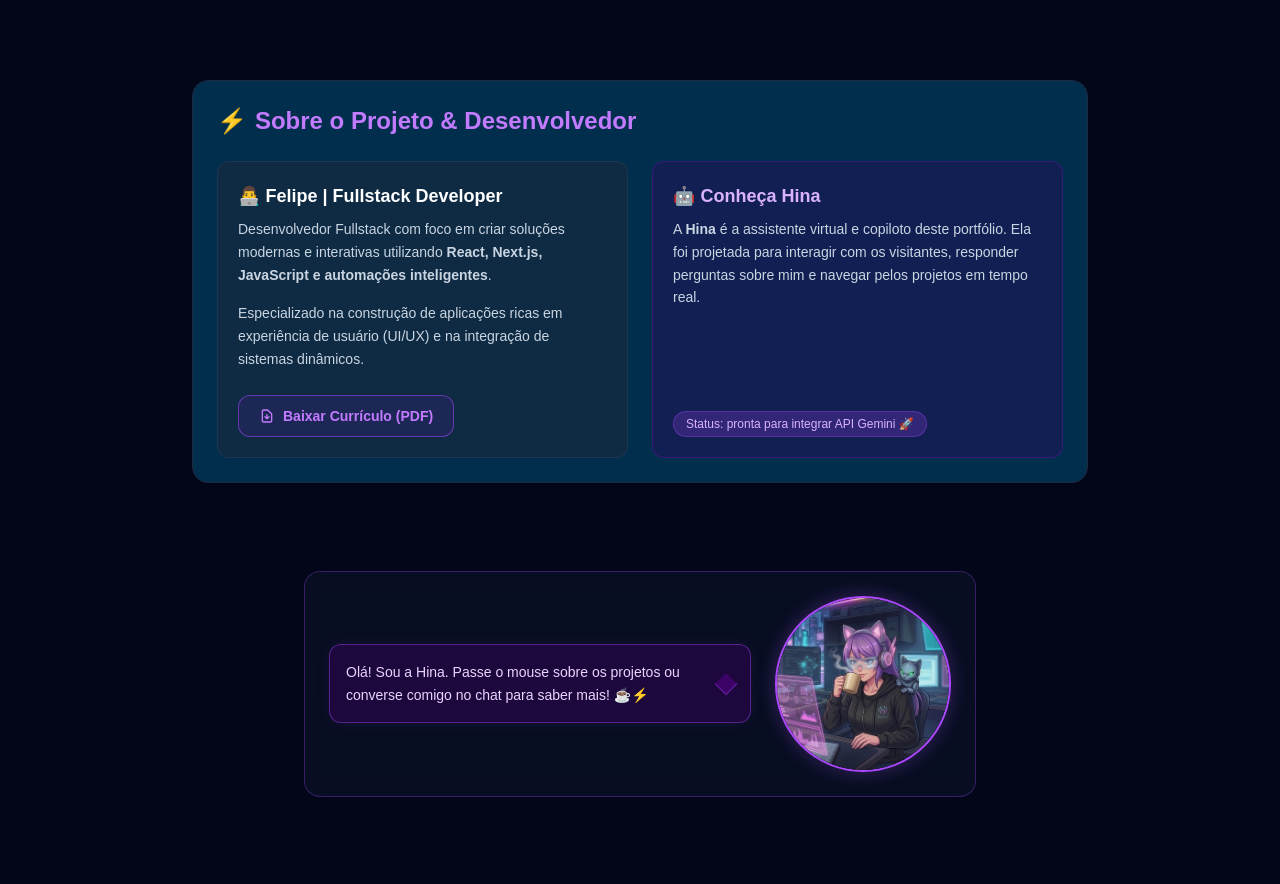
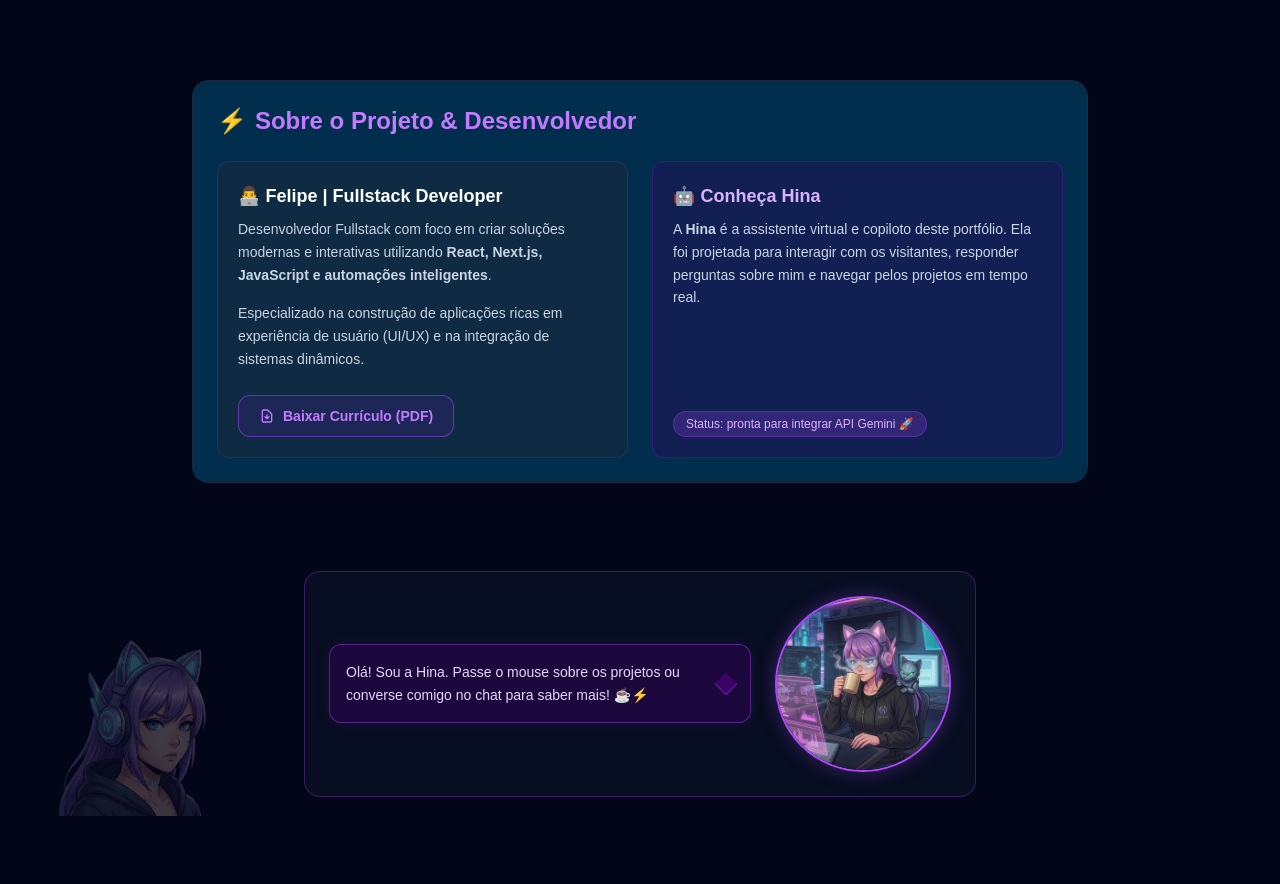
Before and after one commit to FelipeGdasilva/portfolio-2.0, a Next.js app: page / in a window 1280 px wide. Shown: the top 884 px of the page. Built offline with nearby package versions, Linux system fonts and the light colour scheme.

Commit message:
feat: adiciona mascote Hina no background e otimiza layout do portfolio

```diff
--- a/src/app/page.js
+++ b/src/app/page.js
@@ -5,6 +5,7 @@ import HinaAvatar from "@/components/HinaAvatar";
 import ProjectCard from "@/components/ProjectCard";
 import TechSkills from '@/components/TechSkills';
 import { AboutSection } from "@/components/AboutSection";
+import Image from 'next/image';
 
 export default function Home() {
   const [activeProject, setActiveProject] = useState("idle");
@@ -90,6 +91,10 @@ export default function Home() {
   return (
     <main className="p-8 bg-slate-950 min-h-screen text-white flex flex-col items-center justify-center">
 
+      <div className="fixed bottom-0 left-0 pointer-events-none z-0  hidden md:block opacity-25 hover:opacity-40 transition-opacity duration-500">
+        <Image src="/images/Hina-Avatar.png" alt="Hina Avatar Background"  width={350} height={350} className="object-contain -ml-6 -mb-4" priority/>
+      </div>
+
       <AboutSection />
 
       {/* Componente da Hina que recebe o status atual */}
```
Also changed, not shown: public/images/Hina-Avatar.png (added).
